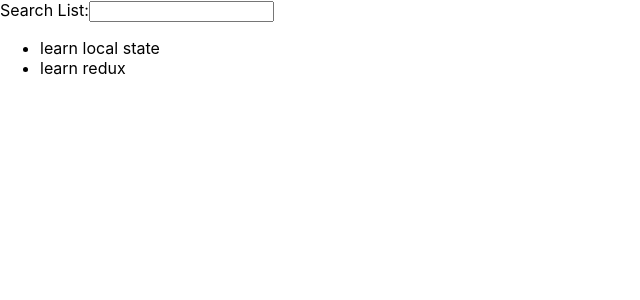
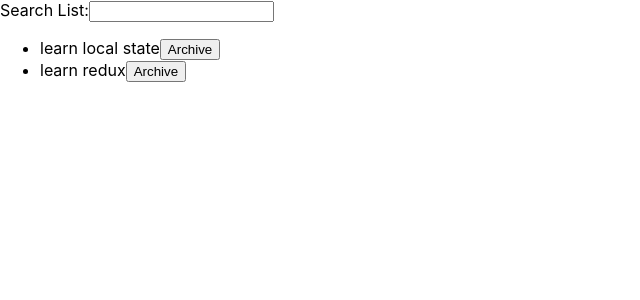
Before and after one commit to chesterheng/taming-state, a React (Create React App) app: page / in a window 1280 px wide. Shown: the top 300 px of the page, without its empty margins (0-640 px from the left). Built offline with nearby package versions, Linux system fonts and the light colour scheme.

Commit message:
05:archive an item in the list

```diff
--- a/src/List.js
+++ b/src/List.js
@@ -1,9 +1,16 @@
 import React from "react";
-const List = ({ list }) => {
+const List = ({ list, onArchive }) => {
   return (
     <ul>
       {list.map(item => (
-        <li key={item.id}>{item.name}</li>
+        <li key={item.id}>
+          <span>{item.name}</span>
+          <span>
+            <button type="button" onClick={() => onArchive(item.id)}>
+              Archive
+            </button>
+          </span>
+        </li>
       ))}
     </ul>
   );
--- a/src/SearchableList.js
+++ b/src/SearchableList.js
@@ -1,21 +1,25 @@
 import React, { useState, Fragment } from "react";
 import Search from "./Search";
 import List from "./List";
-import { byQuery } from "./Utils";
+import { byQuery, byArchived } from "./Utils";
 
 const SearchableList = ({ list }) => {
   const [query, setQuery] = useState("");
+  const [archivedItems, setArchivedItems] = useState([]);
   const onChange = event => {
     const { value } = event.target;
     setQuery(value);
   };
-
+  const onArchive = id => setArchivedItems([...archivedItems, id]);
+  const filteredList = list
+    .filter(byQuery(query))
+    .filter(byArchived(archivedItems));
   return (
     <Fragment>
       <Search query={query} onChange={onChange}>
         Search List:
       </Search>
-      <List list={(list || []).filter(byQuery(query))} />
+      <List list={filteredList} onArchive={onArchive} />
     </Fragment>
   );
 };
--- a/src/Utils.js
+++ b/src/Utils.js
@@ -1,2 +1,5 @@
 export const byQuery = query => item =>
   !query || item.name.toLowerCase().includes(query.toLowerCase());
+
+export const byArchived = archivedItems => item =>
+  !archivedItems.includes(item.id);
```
